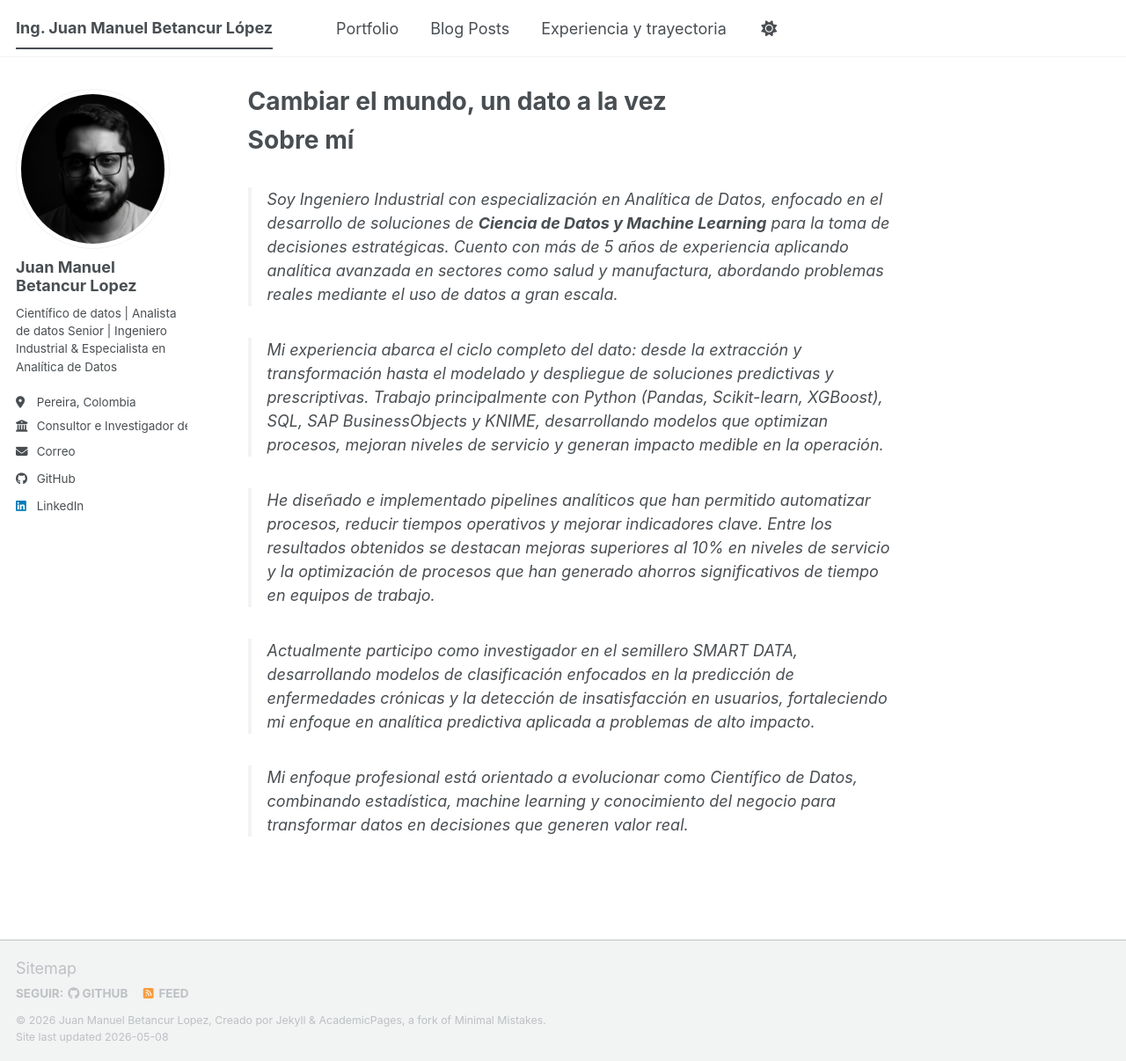
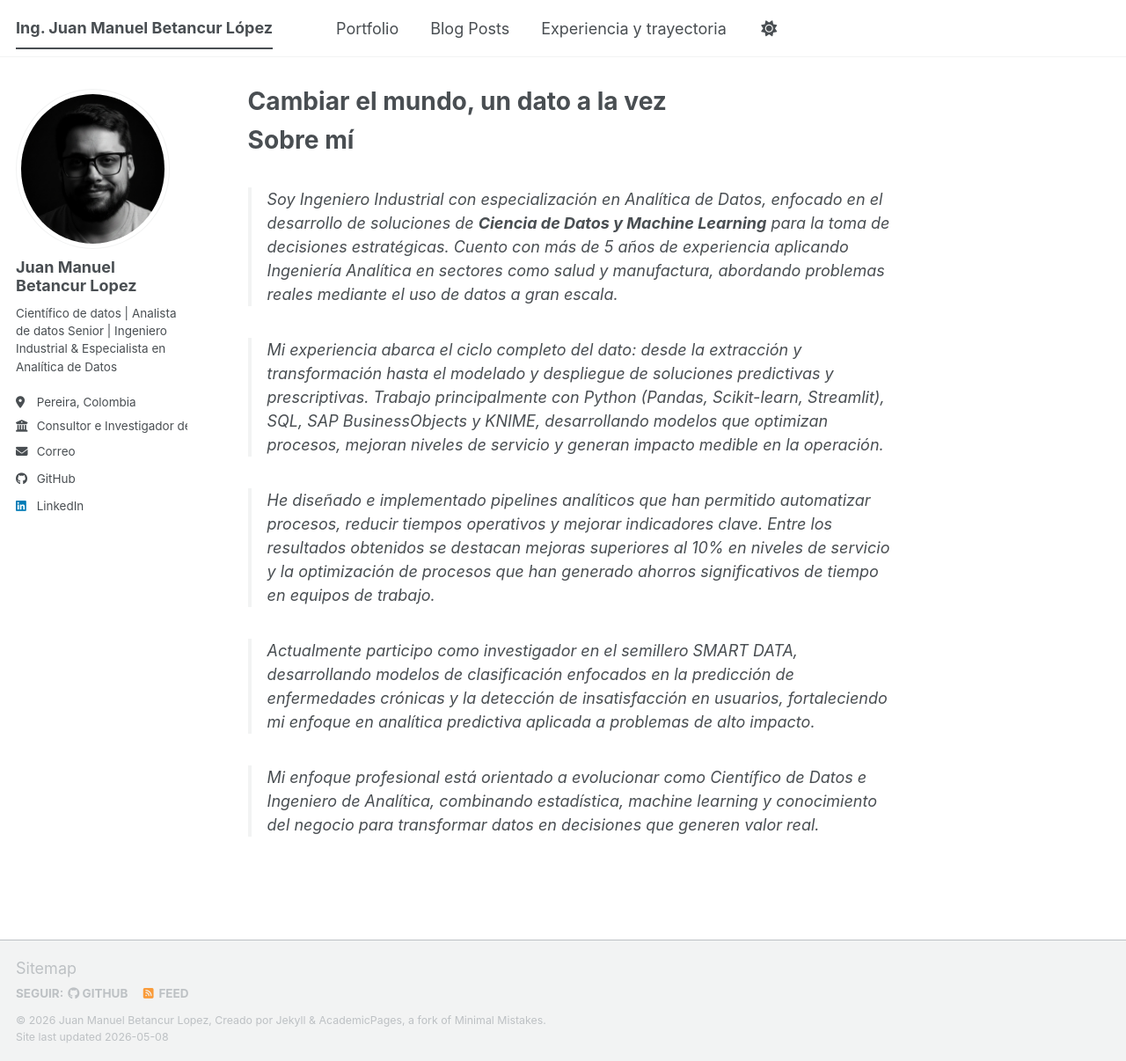
Before and after one commit to ingjuanmbl-jmbl/portafolio-jmbl, a Jekyll site: the page built from _pages/about.md, in a window 1280 px wide and 1206 px high. Shown: the whole window at 88% size. Built offline with Jekyll 4.4.1, drawn with Linux system fonts in a browser that asks for light colours; a script bundle is joined from its source files by our own code; library files that are not in the unit come from our copies.

Commit message:
Ajuste en el perfil

```diff
--- a/_pages/about.md
+++ b/_pages/about.md
@@ -9,12 +9,12 @@ redirect_from:
 # Sobre mí
 
 
-> Soy Ingeniero Industrial con especialización en Analítica de Datos, enfocado en el desarrollo de soluciones de **Ciencia de Datos y Machine Learning** para la toma de decisiones estratégicas. Cuento con más de 5 años de experiencia aplicando analítica avanzada en sectores como salud y manufactura, abordando problemas reales mediante el uso de datos a gran escala.
+> Soy Ingeniero Industrial con especialización en Analítica de Datos, enfocado en el desarrollo de soluciones de **Ciencia de Datos y Machine Learning** para la toma de decisiones estratégicas. Cuento con más de 5 años de experiencia aplicando Ingeniería Analítica en sectores como salud y manufactura, abordando problemas reales mediante el uso de datos a gran escala.
 
-> Mi experiencia abarca el ciclo completo del dato: desde la extracción y transformación hasta el modelado y despliegue de soluciones predictivas y prescriptivas. Trabajo principalmente con Python (Pandas, Scikit-learn, XGBoost), SQL, SAP BusinessObjects y KNIME, desarrollando modelos que optimizan procesos, mejoran niveles de servicio y generan impacto medible en la operación.
+> Mi experiencia abarca el ciclo completo del dato: desde la extracción y transformación hasta el modelado y despliegue de soluciones predictivas y prescriptivas. Trabajo principalmente con Python (Pandas, Scikit-learn, Streamlit), SQL, SAP BusinessObjects y KNIME, desarrollando modelos que optimizan procesos, mejoran niveles de servicio y generan impacto medible en la operación.
 
 > He diseñado e implementado pipelines analíticos que han permitido automatizar procesos, reducir tiempos operativos y mejorar indicadores clave. Entre los resultados obtenidos se destacan mejoras superiores al 10% en niveles de servicio y la optimización de procesos que han generado ahorros significativos de tiempo en equipos de trabajo.
 
 > Actualmente participo como investigador en el semillero SMART DATA, desarrollando modelos de clasificación enfocados en la predicción de enfermedades crónicas y la detección de insatisfacción en usuarios, fortaleciendo mi enfoque en analítica predictiva aplicada a problemas de alto impacto.
 
-> Mi enfoque profesional está orientado a evolucionar como Científico de Datos, combinando estadística, machine learning y conocimiento del negocio para transformar datos en decisiones que generen valor real.
+> Mi enfoque profesional está orientado a evolucionar como Científico de Datos e Ingeniero de Analítica, combinando estadística, machine learning y conocimiento del negocio para transformar datos en decisiones que generen valor real.
```
